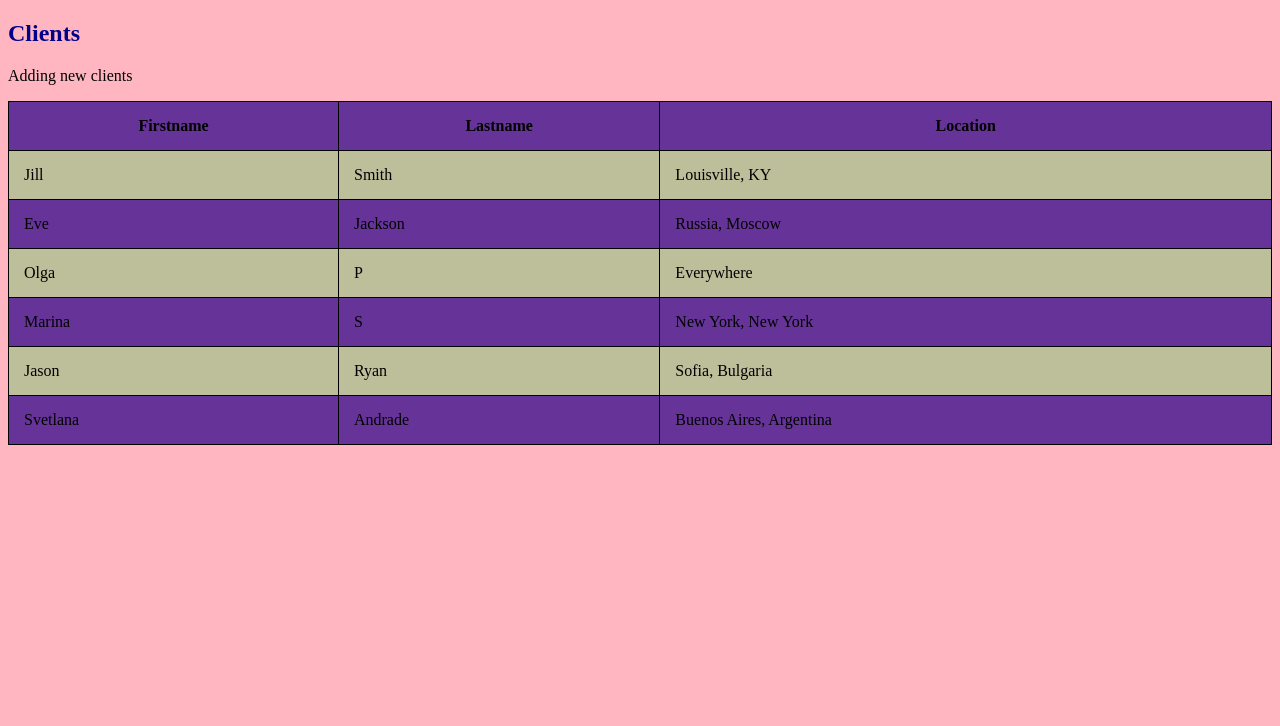
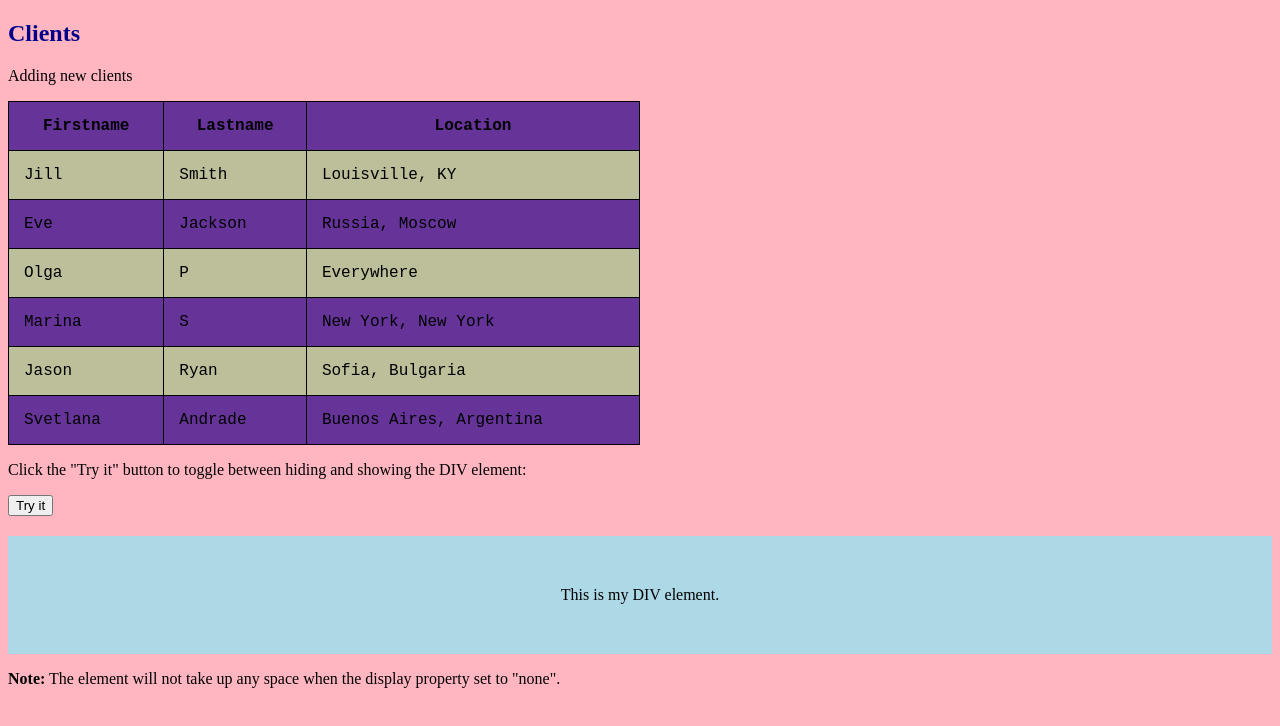
Before and after one commit to OLGAYP2008/code-lou-project, a plain HTML site: page Table/table.html in a window 1280 px wide. Drawn offline with Linux system fonts and the light colour scheme.

Commit message:
inserted button

```diff
--- a/Table/table.html
+++ b/Table/table.html
@@ -9,6 +9,8 @@
         th,
         td {
             border: 1px solid black;
+            font-family: 'Courier New', Courier, monospace;
+            width: fit-content;
         }
     </style>
 </head>
@@ -19,7 +21,7 @@
 
     <p>Adding new clients</p>
 
-    <table style="width:100%">
+    <table style="width:50%">
         <tr>
             <th>Firstname</th>
             <th>Lastname</th>
@@ -58,8 +60,42 @@
     </table>
 
 
+    <!DOCTYPE html>
+<html>
+<head>
+<meta name="viewport" content="width=device-width, initial-scale=1">
+<style>
+#myDIV {
+  width: 100%;
+  padding: 50px 0;
+  text-align: center;
+  background-color: lightblue;
+  margin-top: 20px;
+}
+</style>
+</head>
+<body>
 
+<p>Click the "Try it" button to toggle between hiding and showing the DIV element:</p>
 
+<button onclick="myFunction()">Try it</button>
+
+<div id="myDIV">
+This is my DIV element.
+</div>
+
+<p><b>Note:</b> The element will not take up any space when the display property set to "none".</p>
+
+<script>
+function myFunction() {
+  var x = document.getElementById("myDIV");
+  if (x.style.display === "none") {
+    x.style.display = "block";
+  } else {
+    x.style.display = "none";
+  }
+}
+</script>
 
 </body>
 
--- a/main page/starshine.css
+++ b/main page/starshine.css
@@ -141,6 +141,7 @@ body {
     text-align: center;
 }
 
+
 h2 {
     font-style: normal;
     color: darkblue;
```
Also changed, not shown: main page/index.html (+3 -3 lines).
